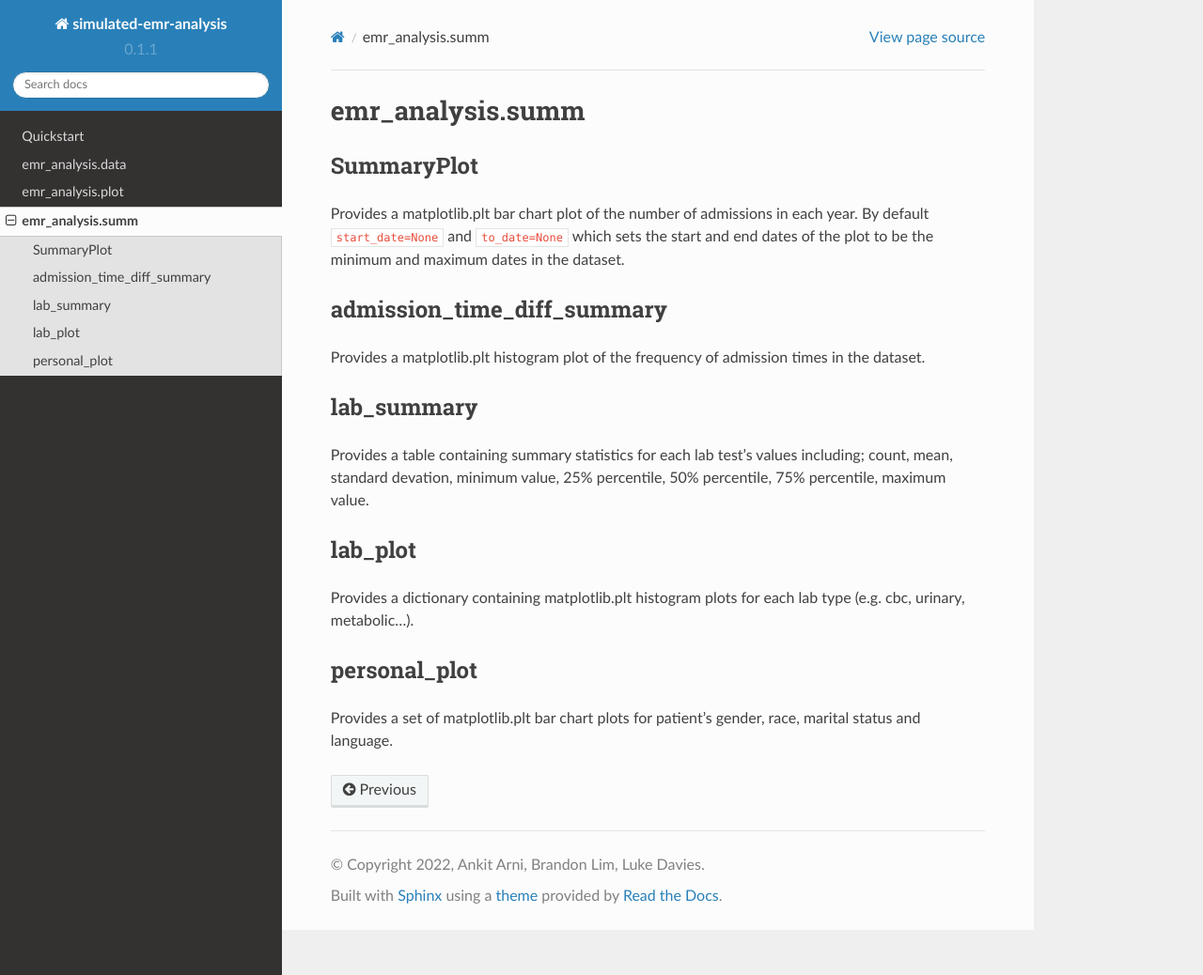
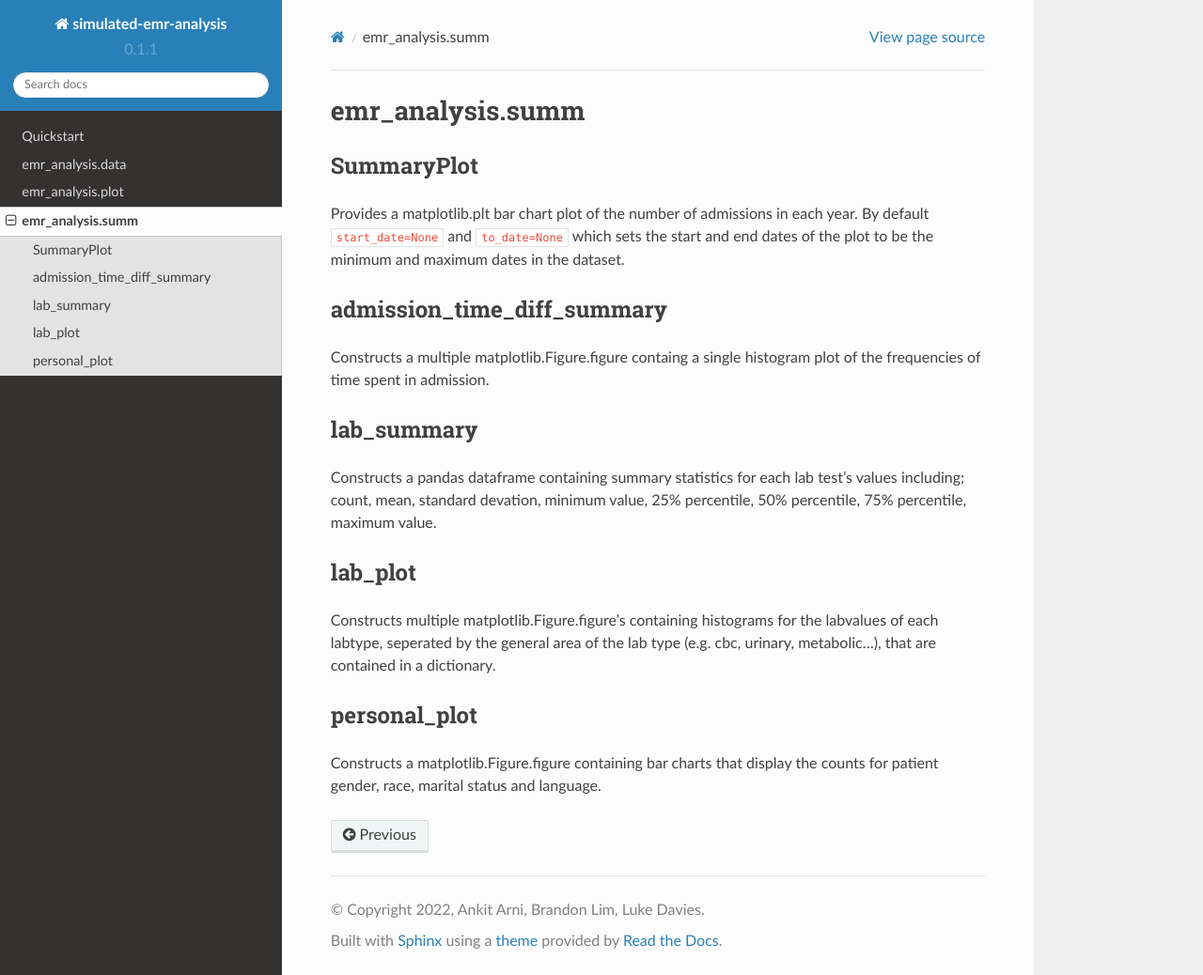
Before and after one commit to beml201/simulated-emr-analysis-docs, a Sphinx documentation site: the page built from docs/source/summ.rst, in a window 1280 px wide and 1038 px high. Shown: the whole window at 94% size. Built offline with Sphinx 7.4.7 and the Read the Docs theme 2.0.0, drawn with Linux system fonts in a browser that asks for light colours.

Commit message:
Update summ.rst

```diff
--- a/docs/source/summ.rst
+++ b/docs/source/summ.rst
@@ -11,24 +11,23 @@ Provides a matplotlib.plt bar chart plot of the number of admissions in each yea
 
 admission_time_diff_summary
 ---------------------------
-
-Provides a matplotlib.plt histogram plot of the frequency of admission times in the dataset.
+Constructs a multiple matplotlib.Figure.figure containg a single histogram plot of the frequencies of time spent in admission.
 
 .. _lab_summary:
 
 lab_summary
 -----------
-Provides a table containing summary statistics for each lab test's values including; count, mean, standard devation, minimum value, 25% percentile, 50% percentile, 75% percentile, maximum value.
+Constructs a pandas dataframe containing summary statistics for each lab test's values including; count, mean, standard devation, minimum value, 25% percentile, 50% percentile, 75% percentile, maximum value.
 
 .. _lab_plot:
 
 lab_plot
 --------
-Provides a dictionary containing matplotlib.plt histogram plots for each lab type (e.g. cbc, urinary, metabolic...).
+Constructs multiple matplotlib.Figure.figure's containing histograms for the labvalues of each labtype, seperated by the general area of the lab type (e.g. cbc, urinary, metabolic...), that are contained in a dictionary.
 
 
 .. _personal_plot:
 
 personal_plot
 -------------
-Provides a set of matplotlib.plt bar chart plots for patient's gender, race, marital status and language.
+Constructs a matplotlib.Figure.figure containing bar charts that display the counts for patient gender, race, marital status and language.
```
